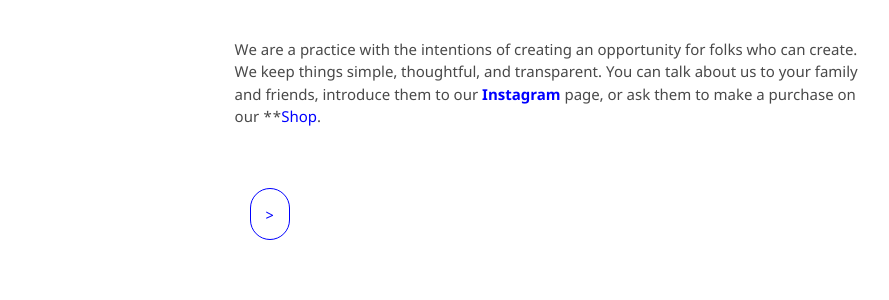
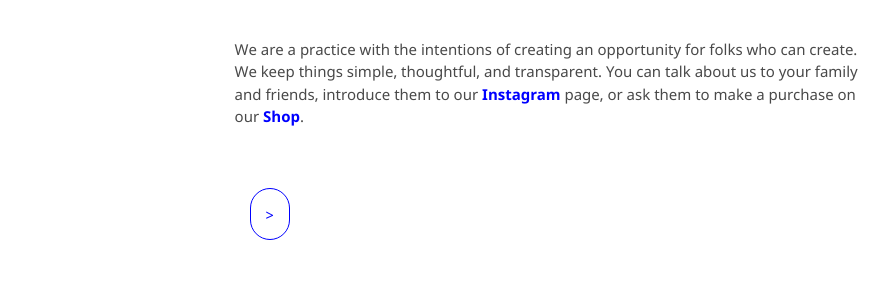
Before and after one commit to kvshvlin/yourmailproject, a Jekyll site: the page built from 4.md, in a window 1280 px wide. Shown: the part 525-825 px from the top of the page, without its empty margins (193-1082 px from the left). Built offline with Jekyll 4.4.1, drawn with Linux system fonts in a browser that asks for light colours; our own code applies the rules of GitHub Pages for plain Markdown files.

Commit message:
Update 4.md

```diff
--- a/4.md
+++ b/4.md
@@ -4,7 +4,7 @@
 
 We are a habit, a meditative process, a peace in testing times. We are the essence of calming our minds and channeling our energies into expressive forms, of brush on canvas, and pen on paper, or anything that you can think of, in your own world. We are a chance at losing ourselves in creative thought, while creating actual art.
 
-We are a practice with the intentions of creating an opportunity for folks who can create. We keep things simple, thoughtful, and transparent. You can talk about us to your family and friends, introduce them to our **<a href="https://www.instagram.com/yourmailproject" target="_blank">Instagram</a>** page, or ask them to make a purchase on our **<a href="https://www.gumroad.com/yourmailproject" target="_blank">Shop</a>.
+We are a practice with the intentions of creating an opportunity for folks who can create. We keep things simple, thoughtful, and transparent. You can talk about us to your family and friends, introduce them to our **<a href="https://www.instagram.com/yourmailproject" target="_blank">Instagram</a>** page, or ask them to make a purchase on our **<a href="https://www.gumroad.com/yourmailproject" target="_blank">Shop</a>**.
 
 <div class="roadmap-spacer-1"></div>
 
```
